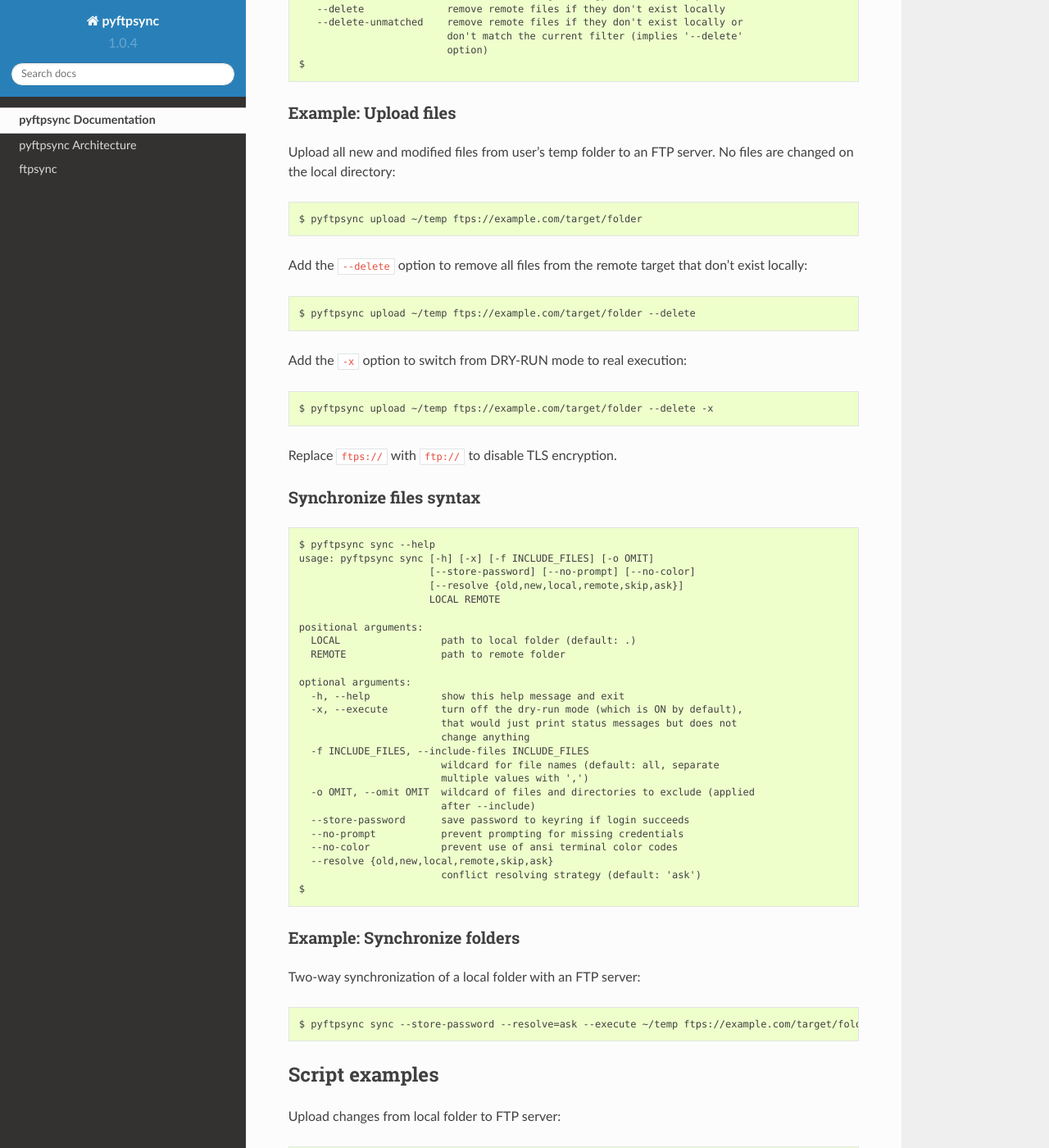
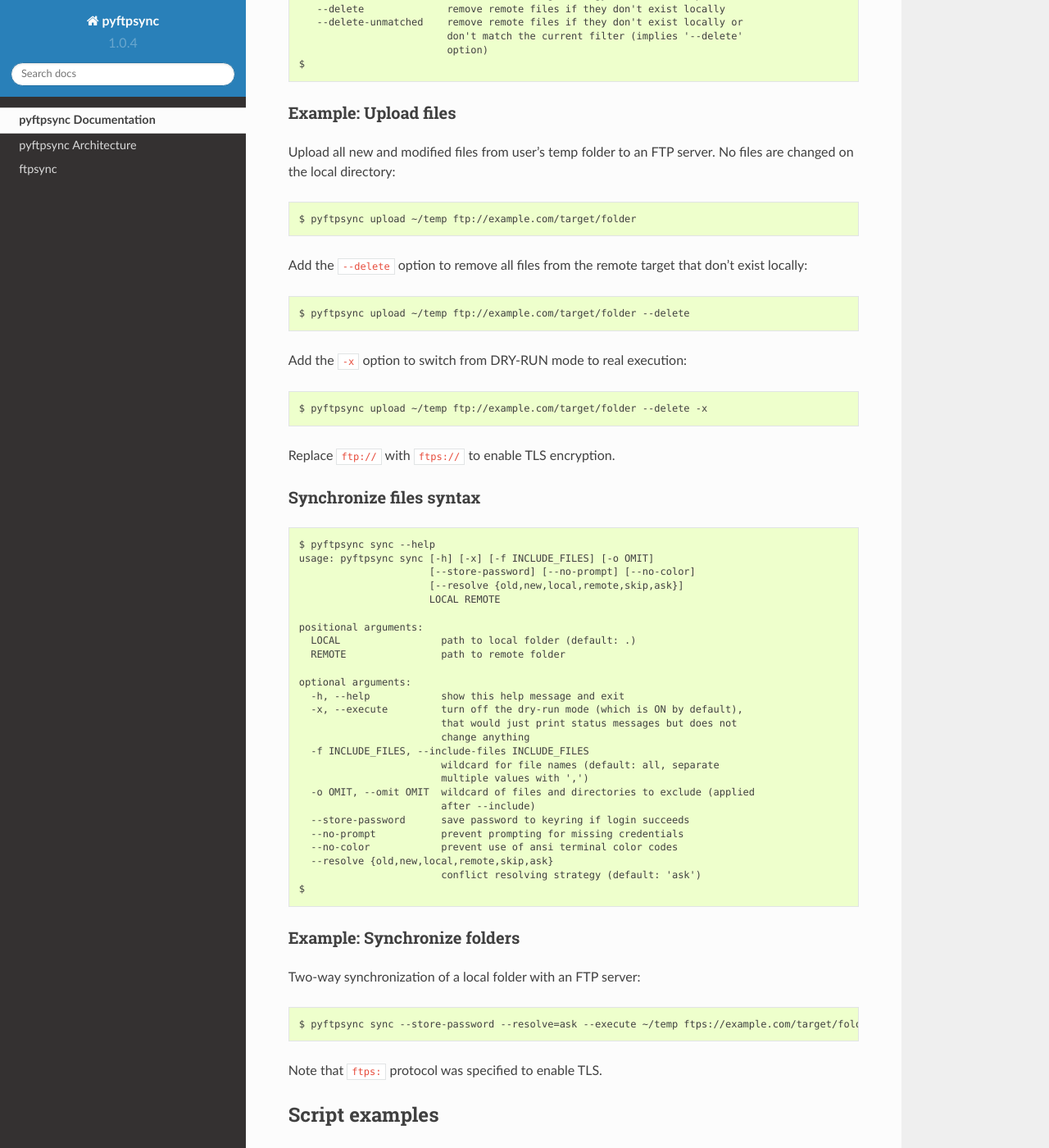
Before and after one commit to mar10/pyftpsync, a Sphinx documentation site: the page built from docs/index.rst, in a window 1280 px wide and 1400 px high, scrolled down 3159 px. Shown: the whole window at 82% size. Built offline with Sphinx 7.4.7 and the Read the Docs theme 2.0.0, drawn with Linux system fonts in a browser that asks for light colours; the version number is read from the project's files by our own code; some of the changed text lies outside the part shown.

Commit message:
Fix docs
Close #9

```diff
--- a/docs/index.rst
+++ b/docs/index.rst
@@ -175,18 +175,18 @@ Example: Upload files
 Upload all new and modified files from user's temp folder to an FTP server.
 No files are changed on the local directory::
 
-  $ pyftpsync upload ~/temp ftps://example.com/target/folder
+  $ pyftpsync upload ~/temp ftp://example.com/target/folder
 
 Add the ``--delete`` option to remove all files from the remote target that
 don't exist locally::
 
-  $ pyftpsync upload ~/temp ftps://example.com/target/folder --delete
+  $ pyftpsync upload ~/temp ftp://example.com/target/folder --delete
 
 Add the ``-x`` option to switch from DRY-RUN mode to real execution::
 
-  $ pyftpsync upload ~/temp ftps://example.com/target/folder --delete -x
+  $ pyftpsync upload ~/temp ftp://example.com/target/folder --delete -x
 
-Replace ``ftps://`` with ``ftp://`` to disable TLS encryption.
+Replace ``ftp://`` with ``ftps://`` to enable TLS encryption.
 
 
 Synchronize files syntax
@@ -227,6 +227,8 @@ Two-way synchronization of a local folder with an FTP server::
 
   $ pyftpsync sync --store-password --resolve=ask --execute ~/temp ftps://example.com/target/folder
 
+Note that ``ftps:`` protocol was specified to enable TLS.
+
 
 Script examples
 ===============
```
Also changed, not shown: other parts of docs/index.rst (+3 -3 lines).
